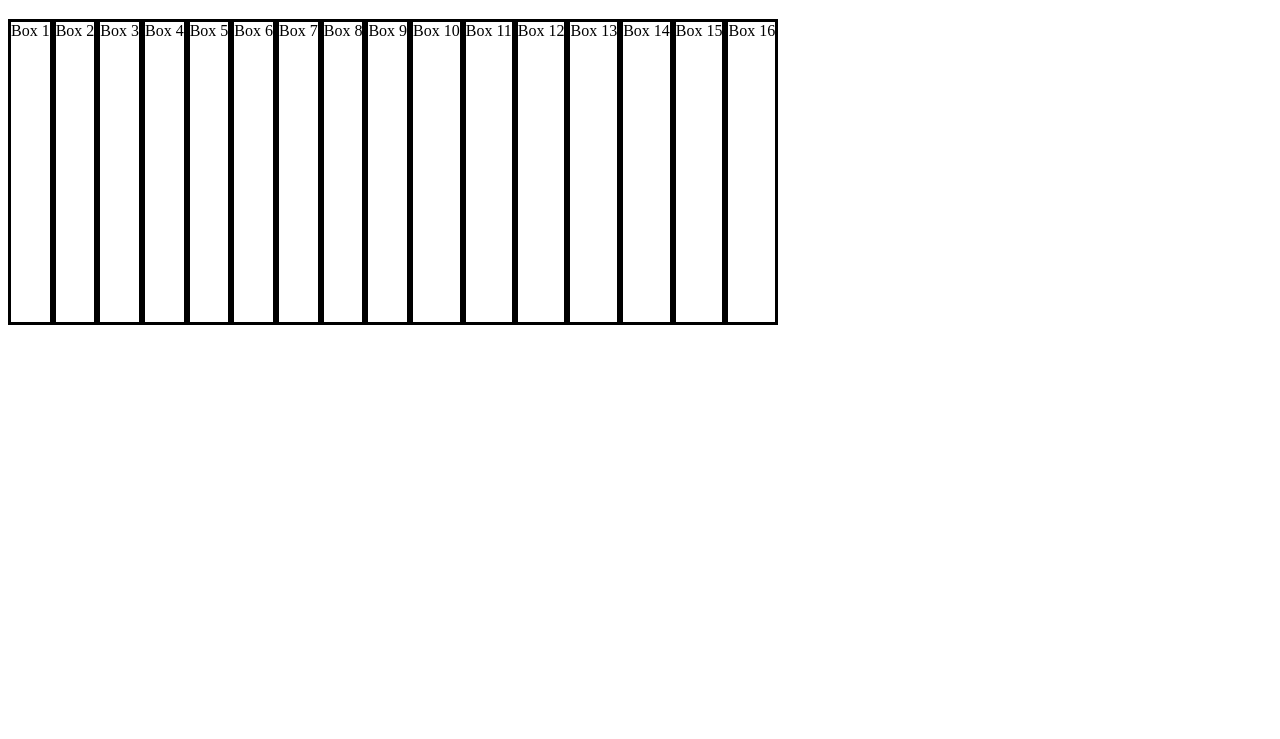
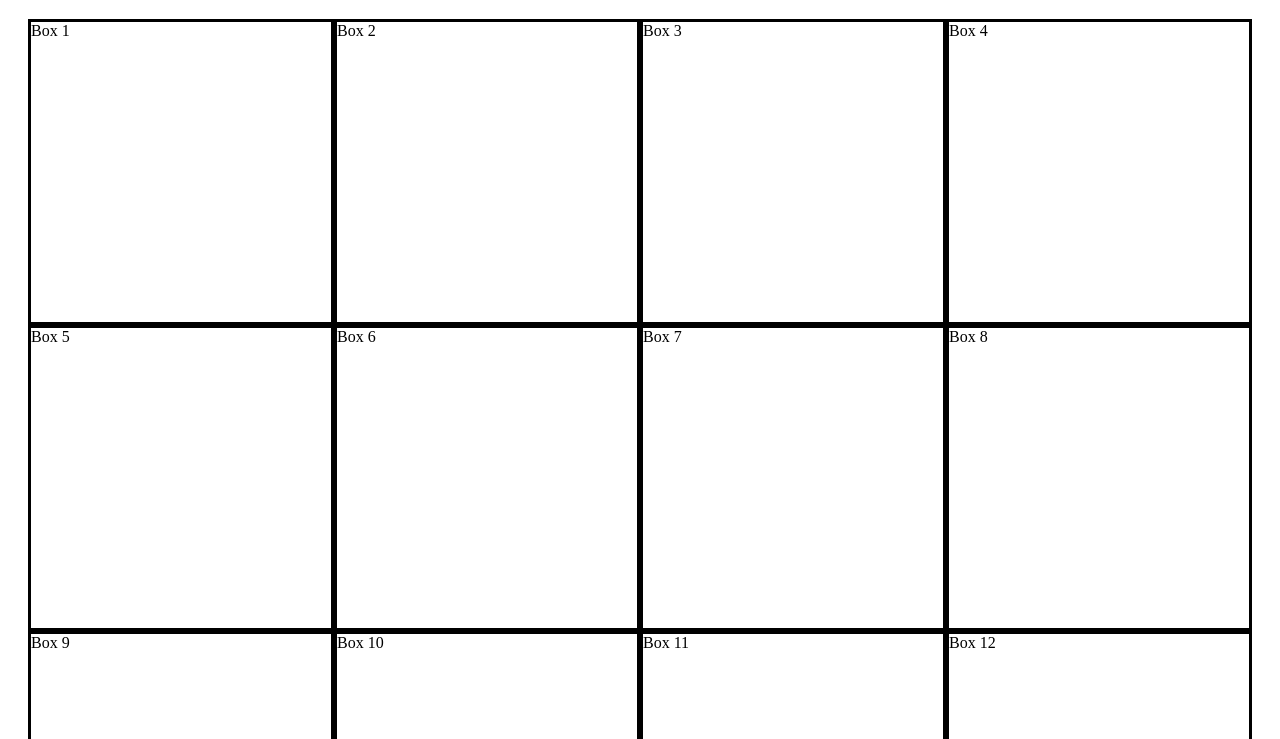
Before and after one commit to smysak/etch-a-sketch, a plain HTML site: page index.html in a window 1280 px wide. Shown: the part 61-800 px from the top of the page. Drawn offline with Linux system fonts and the light colour scheme.

Commit message:
get the .gridBox(es) to behave like a grid

```diff
--- a/style.css
+++ b/style.css
@@ -1,10 +1,12 @@
 #container {
 	display: flex;
-	flex-flow: row, wrap;
+	flex-direction: row;
+	flex-wrap: wrap;
+	justify-content: center;
 }
 
 .gridBox {
 	border: 3px solid black;
 	height: 300px;
-	width: auto;
+	width: 300px;
 }
```
